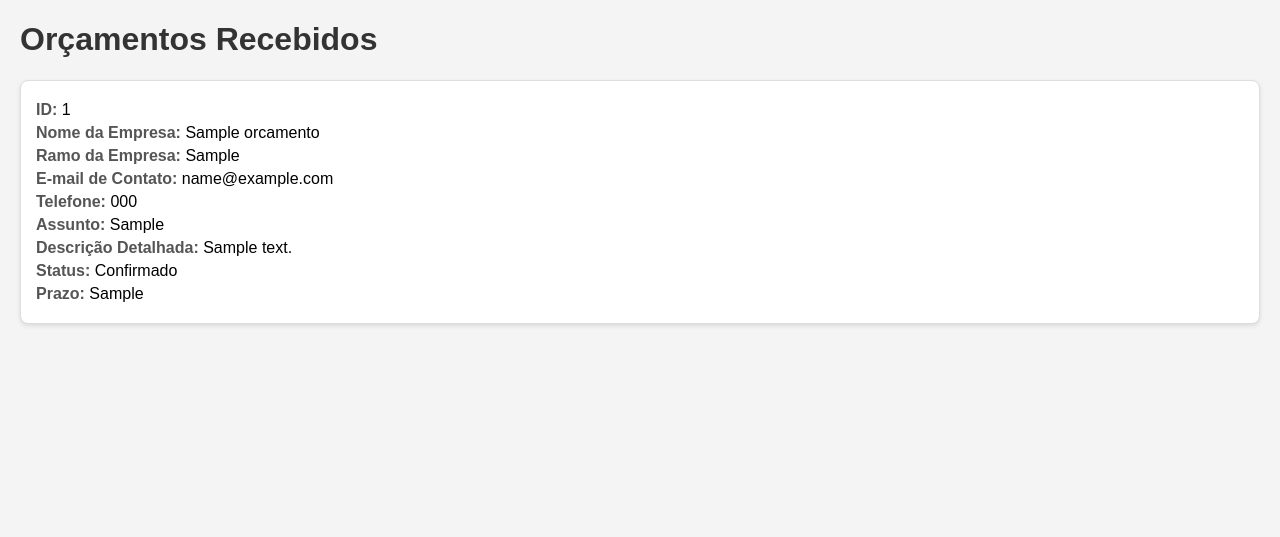
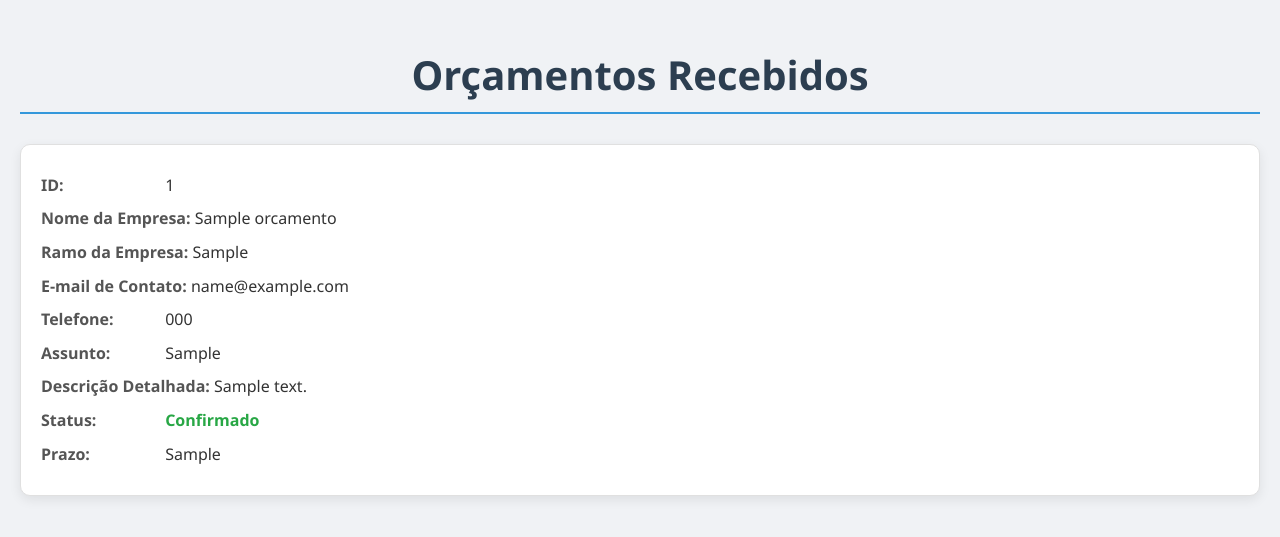
Before and after one commit to thyezoliveira/forjatech_api, a Flask app: page /orcamentos in a window 1280 px wide. Shown: the top 537 px of the page. Run offline with Flask 3, Linux system fonts and the light colour scheme; tables that the repository leaves empty hold one stand-in row (values such as "Sample post").

Commit message:
refactor(frontend): melhora o estilo visual da página /orcamentos

```diff
--- /dev/null
+++ b/static/style.css
@@ -0,0 +1,84 @@
+body {
+    font-family: 'Segoe UI', Tahoma, Geneva, Verdana, sans-serif;
+    margin: 0;
+    padding: 20px;
+    background-color: #f0f2f5;
+    color: #333;
+}
+
+h1 {
+    color: #2c3e50;
+    text-align: center;
+    margin-bottom: 30px;
+    font-size: 2.5em;
+    border-bottom: 2px solid #3498db;
+    padding-bottom: 10px;
+}
+
+.orcamento {
+    background-color: #ffffff;
+    border: 1px solid #e0e0e0;
+    padding: 20px;
+    margin-bottom: 20px;
+    border-radius: 10px;
+    box-shadow: 0 4px 12px rgba(0, 0, 0, 0.08);
+    transition: transform 0.2s ease-in-out;
+}
+
+.orcamento p {
+    margin: 8px 0;
+    line-height: 1.6;
+}
+
+.orcamento strong {
+    color: #555;
+    min-width: 120px; /* Align labels */
+    display: inline-block;
+}
+
+.orcamento form {
+    margin-top: 15px;
+    padding-top: 15px;
+    border-top: 1px dashed #eee;
+    display: flex;
+    align-items: center;
+    gap: 10px;
+}
+
+.orcamento form label {
+    font-weight: bold;
+    color: #34495e;
+}
+
+.orcamento form input[type="date"] {
+    padding: 8px 12px;
+    border: 1px solid #ccc;
+    border-radius: 5px;
+    flex-grow: 1;
+    max-width: 200px;
+}
+
+.orcamento form button {
+    background-color: #28a745;
+    color: white;
+    padding: 10px 15px;
+    border: none;
+    border-radius: 5px;
+    cursor: pointer;
+    font-size: 1em;
+    transition: background-color 0.2s ease;
+}
+
+.orcamento form button:hover {
+    background-color: #218838;
+}
+
+.status-confirmed {
+    color: #28a745;
+    font-weight: bold;
+}
+
+.status-pending {
+    color: #ffc107;
+    font-weight: bold;
+}
--- a/templates/index.html
+++ b/templates/index.html
@@ -4,20 +4,7 @@
     <meta charset="UTF-8">
     <meta name="viewport" content="width=device-width, initial-scale=1.0">
     <title>Orçamentos Recebidos</title>
-    <style>
-        body { font-family: Arial, sans-serif; margin: 20px; background-color: #f4f4f4; }
-        h1 { color: #333; }
-        .orcamento {
-            background-color: #fff;
-            border: 1px solid #ddd;
-            padding: 15px;
-            margin-bottom: 10px;
-            border-radius: 8px;
-            box-shadow: 0 2px 4px rgba(0,0,0,0.1);
-        }
-        .orcamento p { margin: 5px 0; }
-        .orcamento strong { color: #555; }
-    </style>
+    <link rel="stylesheet" href="{{ url_for('static', filename='style.css') }}">
 </head>
 <body>
     <h1>Orçamentos Recebidos</h1>
@@ -32,16 +19,22 @@
                 <p><strong>Telefone:</strong> {{ orcamento.telefone if orcamento.telefone else 'N/A' }}</p>
                 <p><strong>Assunto:</strong> {{ orcamento.assunto }}</p>
                 <p><strong>Descrição Detalhada:</strong> {{ orcamento.descricaoDetalhada }}</p>
+                <p>
+                    <strong>Status:</strong>
+                    {% if orcamento.confirmado %}
+                        <span class="status-confirmed">Confirmado</span>
+                    {% else %}
+                        <span class="status-pending">Pendente</span>
+                    {% endif %}
+                </p>
+                <p><strong>Prazo:</strong> {{ orcamento.prazo if orcamento.prazo else 'Não informado' }}</p>
 
                 {% if not orcamento.confirmado %}
-                <form action="/orcamento/confirmar/{{ orcamento.id }}" method="POST" style="margin-top: 10px;">
-                    <label for="prazo-{{ orcamento.id }}">Prazo:</label>
+                <form action="/orcamento/confirmar/{{ orcamento.id }}" method="POST">
+                    <label for="prazo-{{ orcamento.id }}">Definir Prazo:</label>
                     <input type="date" id="prazo-{{ orcamento.id }}" name="prazo" required>
                     <button type="submit">Confirmar Orçamento</button>
                 </form>
-                {% else %}
-                <p><strong>Status:</strong> Confirmado</p>
-                <p><strong>Prazo:</strong> {{orcamento.prazo}}</p>
                 {% endif %}
             </div>
         {% endfor %}
```
